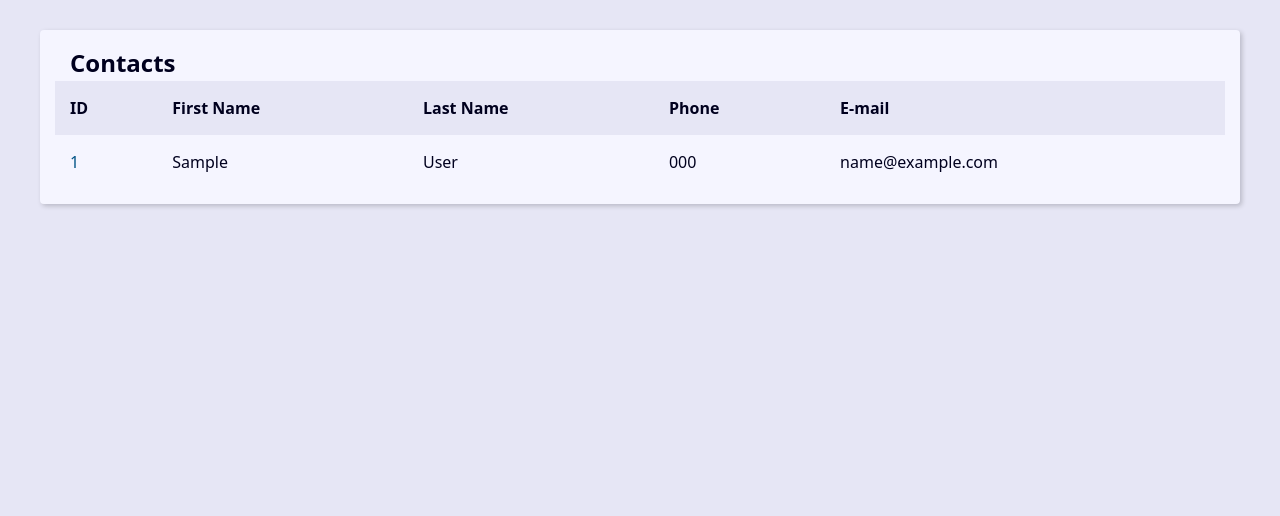
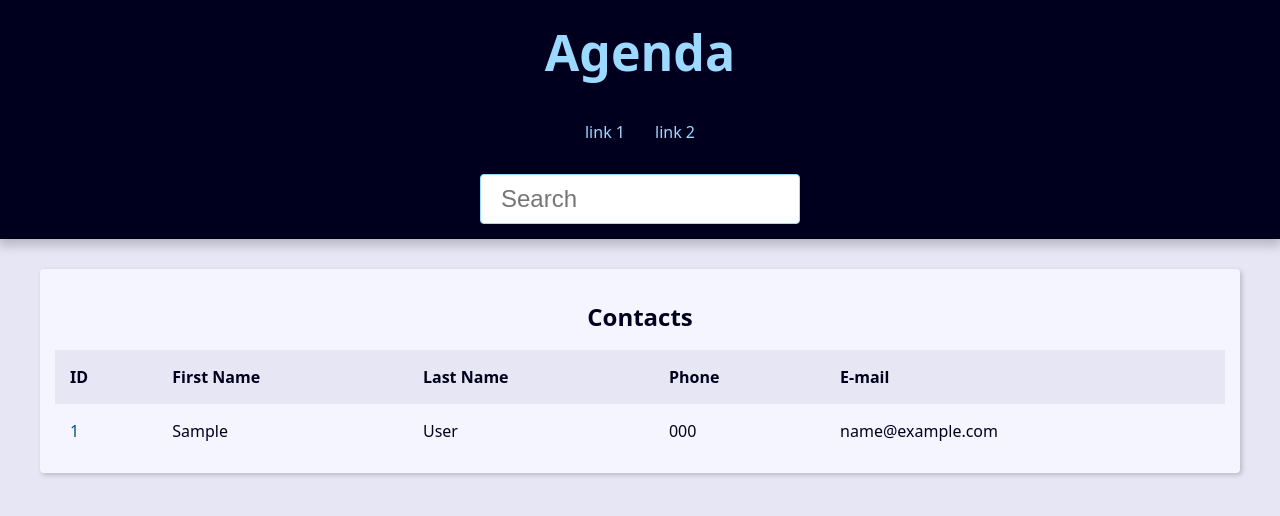
Before and after one commit to VCruzSant/Agenda-Django, a Django app: page / in a window 1280 px wide. Shown: the top 516 px of the page. Run offline with Django 4.2, Linux system fonts and the light colour scheme; tables that the repository leaves empty hold one stand-in row (values such as "Sample post").

Commit message:
Create partials for base and title variable

```diff
--- a/base_templates/global/base.html
+++ b/base_templates/global/base.html
@@ -1,12 +1,10 @@
-{% load static %} <!DOCTYPE html>
-<html lang="en">
+<!DOCTYPE html>
+<html lang="pt-BR">
 <head>
-    <meta charset="UTF-8">
-    <meta name="viewport" content="width=device-width, initial-scale=1.0">
-    <title>Document</title>
-    <link rel="stylesheet" href="{% static "global/css/style.css" %}">
+    {% include "global/partials/_head.html" %}
 </head>
 <body>
+    {% include "global/partials/_header.html" %}
     <main class="content">
         {% block content %}{% endblock content %}
     </main>
--- /dev/null
+++ b/base_templates/global/partials/_head.html
@@ -0,0 +1,5 @@
+{% load static %}
+<meta charset="UTF-8">
+<meta name="viewport" content="width=device-width, initial-scale=1.0">
+<title>{{ site_title }}Agenda Django</title>
+<link rel="stylesheet" href="{% static "global/css/style.css" %}">
--- /dev/null
+++ b/base_templates/global/partials/_header.html
@@ -0,0 +1,34 @@
+<header class="header">
+    <h1 class="header-heading">
+        <a href="{% url "contact:index" %}" class="header-link">Agenda</a>
+    </h1>
+
+    <nav class="menu">
+        <ul class="menu-list">
+            <li class="menu-item">
+                <a href="" class="menu-link">
+                    link 1
+                </a>
+            </li>
+
+            <li class="menu-item">
+                <a href="" class="menu-link">
+                    link 2
+                </a>
+            </li>
+        </ul>
+    </nav>
+
+    <div class="search">
+        <form action="" method="get">
+            <input
+                type="text"
+                class="search-input"
+                placeholder="Search"
+                id="search"
+                name="q"
+            >
+
+        </form>
+    </div>
+</header>
--- a/contact/templates/contact/index.html
+++ b/contact/templates/contact/index.html
@@ -3,9 +3,9 @@
 {% block content %}
     <div class="responsive-table">
         <table class="contacts-table">
-            <captions class="table-caption">
+            <caption class="table-caption">
                 Contacts
-            </captions>
+            </caption>
 
             <thead>
                 <tr class="table-row table-row-header">
--- a/contact/urls.py
+++ b/contact/urls.py
@@ -4,6 +4,6 @@ from contact import views
 app_name = 'contact'
 
 urlpatterns = [
+    path('<int:contact_id>/', views.contact, name='contact'),
     path('', views.index, name='index'),
-    path('<int:contact_id>/', views.contact, name='contact'),
 ]
--- a/contact/views/contact_views.py
+++ b/contact/views/contact_views.py
@@ -12,7 +12,8 @@ def index(request):
     print(contacts.query)
 
     context = {
-        'contacts': contacts
+        'contacts': contacts,
+        'site_title': 'Contatos - '
     }
     return render(
         request,
@@ -29,8 +30,11 @@ def contact(request, contact_id):
 
     single_contact = get_object_or_404(Contact, pk=contact_id, show=True)
 
+    site_title = f'{single_contact.first_name} {single_contact.last_name} - '
+
     context = {
-        'contact': single_contact
+        'contact': single_contact,
+        'site_title': site_title
     }
     return render(
         request,
```
